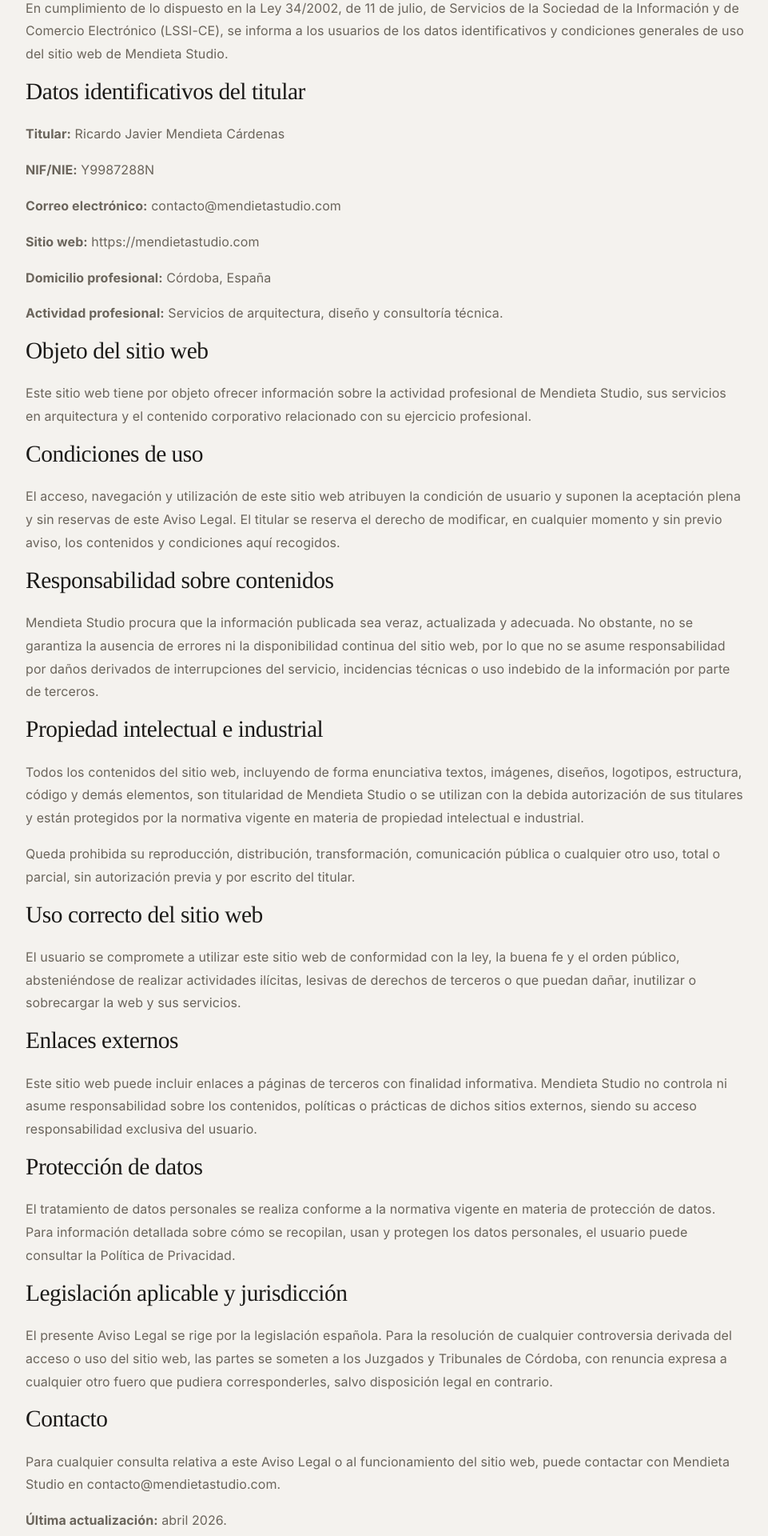
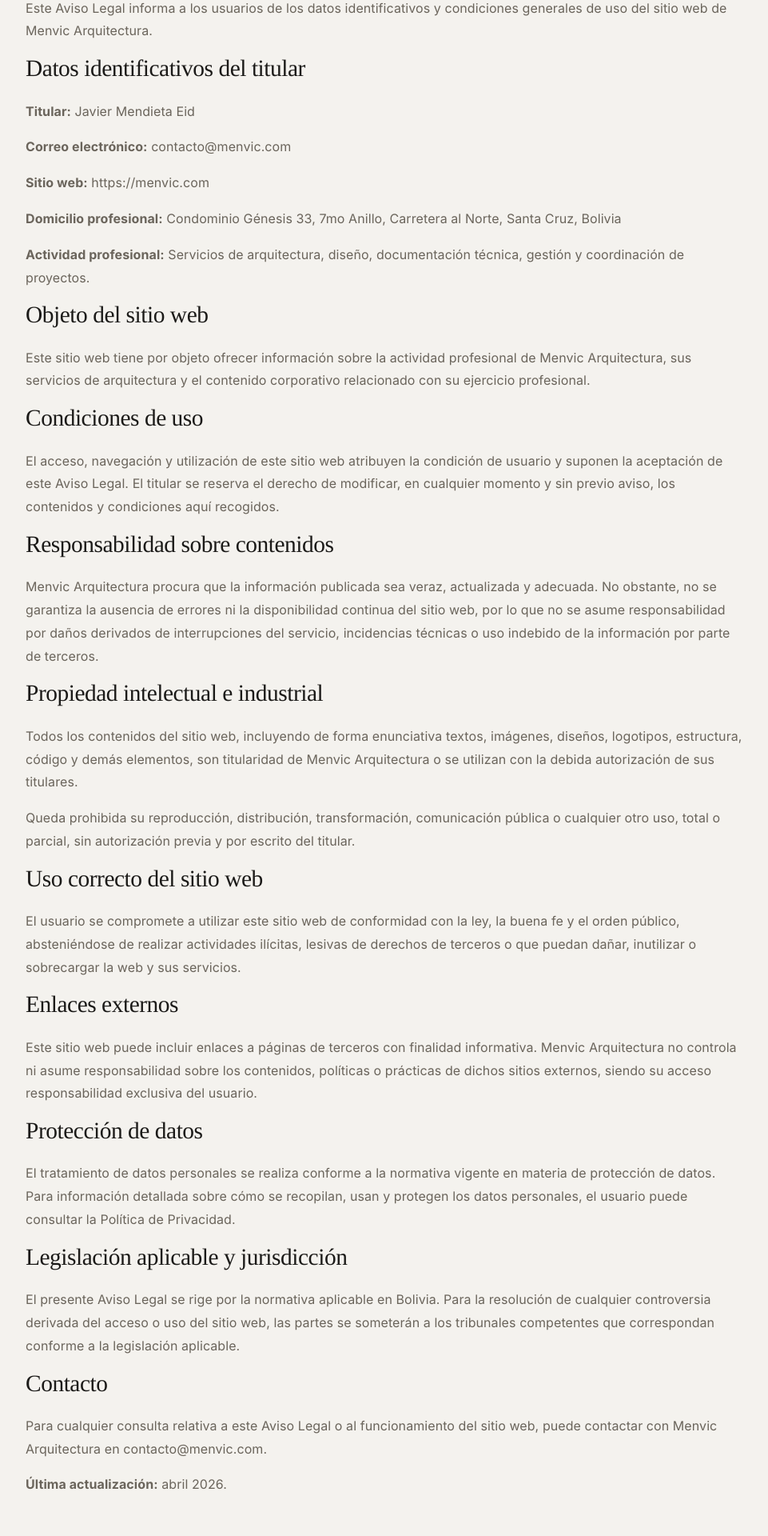
Before and after one commit to richimenvic/menvic-site, a React (Vite) app: page /aviso-legal in a window 1280 px wide. Shown: the part 420-2340 px from the top of the page at 80% size, without its empty margins (158-1119 px from the left). Built offline with nearby package versions, Linux system fonts and the light colour scheme.

Commit message:
Correct legal notice owner and Menvic details

```diff
--- a/src/pages/LegalNotice.jsx
+++ b/src/pages/LegalNotice.jsx
@@ -7,105 +7,82 @@
         <div className="box">
           <section>
             <p>
-              En cumplimiento de lo dispuesto en la Ley 34/2002, de 11 de julio, de Servicios de la Sociedad de la
-              Información y de Comercio Electrónico (LSSI-CE), se informa a los usuarios de los datos identificativos y
-              condiciones generales de uso del sitio web de Mendieta Studio.
+              Este Aviso Legal informa a los usuarios de los datos identificativos y condiciones generales de uso del sitio web de Menvic Arquitectura.
             </p>
           </section>
 
           <section>
             <h2>Datos identificativos del titular</h2>
-            <p><strong>Titular:</strong> Ricardo Javier Mendieta Cárdenas</p>
-            <p><strong>NIF/NIE:</strong> Y9987288N</p>
-            <p><strong>Correo electrónico:</strong> <a href="mailto:contacto@mendietastudio.com">contacto@mendietastudio.com</a></p>
-            <p><strong>Sitio web:</strong> <a href="https://mendietastudio.com" target="_blank" rel="noopener noreferrer">https://mendietastudio.com</a></p>
-            <p><strong>Domicilio profesional:</strong> Córdoba, España</p>
-            <p><strong>Actividad profesional:</strong> Servicios de arquitectura, diseño y consultoría técnica.</p>
+            <p><strong>Titular:</strong> Javier Mendieta Eid</p>
+            <p><strong>Correo electrónico:</strong> <a href="mailto:contacto@menvic.com">contacto@menvic.com</a></p>
+            <p><strong>Sitio web:</strong> <a href="https://menvic.com" target="_blank" rel="noopener noreferrer">https://menvic.com</a></p>
+            <p><strong>Domicilio profesional:</strong> Condominio Génesis 33, 7mo Anillo, Carretera al Norte, Santa Cruz, Bolivia</p>
+            <p><strong>Actividad profesional:</strong> Servicios de arquitectura, diseño, documentación técnica, gestión y coordinación de proyectos.</p>
           </section>
 
           <section>
             <h2>Objeto del sitio web</h2>
             <p>
-              Este sitio web tiene por objeto ofrecer información sobre la actividad profesional de Mendieta Studio, sus
-              servicios en arquitectura y el contenido corporativo relacionado con su ejercicio profesional.
+              Este sitio web tiene por objeto ofrecer información sobre la actividad profesional de Menvic Arquitectura, sus servicios de arquitectura y el contenido corporativo relacionado con su ejercicio profesional.
             </p>
           </section>
 
           <section>
             <h2>Condiciones de uso</h2>
             <p>
-              El acceso, navegación y utilización de este sitio web atribuyen la condición de usuario y suponen la
-              aceptación plena y sin reservas de este Aviso Legal. El titular se reserva el derecho de modificar, en
-              cualquier momento y sin previo aviso, los contenidos y condiciones aquí recogidos.
+              El acceso, navegación y utilización de este sitio web atribuyen la condición de usuario y suponen la aceptación de este Aviso Legal. El titular se reserva el derecho de modificar, en cualquier momento y sin previo aviso, los contenidos y condiciones aquí recogidos.
             </p>
           </section>
 
           <section>
             <h2>Responsabilidad sobre contenidos</h2>
             <p>
-              Mendieta Studio procura que la información publicada sea veraz, actualizada y adecuada. No obstante, no se
-              garantiza la ausencia de errores ni la disponibilidad continua del sitio web, por lo que no se asume
-              responsabilidad por daños derivados de interrupciones del servicio, incidencias técnicas o uso indebido de
-              la información por parte de terceros.
+              Menvic Arquitectura procura que la información publicada sea veraz, actualizada y adecuada. No obstante, no se garantiza la ausencia de errores ni la disponibilidad continua del sitio web, por lo que no se asume responsabilidad por daños derivados de interrupciones del servicio, incidencias técnicas o uso indebido de la información por parte de terceros.
             </p>
           </section>
 
           <section>
             <h2>Propiedad intelectual e industrial</h2>
             <p>
-              Todos los contenidos del sitio web, incluyendo de forma enunciativa textos, imágenes, diseños, logotipos,
-              estructura, código y demás elementos, son titularidad de Mendieta Studio o se utilizan con la debida
-              autorización de sus titulares y están protegidos por la normativa vigente en materia de propiedad
-              intelectual e industrial.
+              Todos los contenidos del sitio web, incluyendo de forma enunciativa textos, imágenes, diseños, logotipos, estructura, código y demás elementos, son titularidad de Menvic Arquitectura o se utilizan con la debida autorización de sus titulares.
             </p>
             <p>
-              Queda prohibida su reproducción, distribución, transformación, comunicación pública o cualquier otro uso,
-              total o parcial, sin autorización previa y por escrito del titular.
+              Queda prohibida su reproducción, distribución, transformación, comunicación pública o cualquier otro uso, total o parcial, sin autorización previa y por escrito del titular.
             </p>
           </section>
 
           <section>
             <h2>Uso correcto del sitio web</h2>
             <p>
-              El usuario se compromete a utilizar este sitio web de conformidad con la ley, la buena fe y el orden
-              público, absteniéndose de realizar actividades ilícitas, lesivas de derechos de terceros o que puedan
-              dañar, inutilizar o sobrecargar la web y sus servicios.
+              El usuario se compromete a utilizar este sitio web de conformidad con la ley, la buena fe y el orden público, absteniéndose de realizar actividades ilícitas, lesivas de derechos de terceros o que puedan dañar, inutilizar o sobrecargar la web y sus servicios.
             </p>
           </section>
 
           <section>
             <h2>Enlaces externos</h2>
             <p>
-              Este sitio web puede incluir enlaces a páginas de terceros con finalidad informativa. Mendieta Studio no
-              controla ni asume responsabilidad sobre los contenidos, políticas o prácticas de dichos sitios externos,
-              siendo su acceso responsabilidad exclusiva del usuario.
+              Este sitio web puede incluir enlaces a páginas de terceros con finalidad informativa. Menvic Arquitectura no controla ni asume responsabilidad sobre los contenidos, políticas o prácticas de dichos sitios externos, siendo su acceso responsabilidad exclusiva del usuario.
             </p>
           </section>
 
           <section>
             <h2>Protección de datos</h2>
             <p>
-              El tratamiento de datos personales se realiza conforme a la normativa vigente en materia de protección de
-              datos. Para información detallada sobre cómo se recopilan, usan y protegen los datos personales, el usuario
-              puede consultar la <a href="/politica-privacidad">Política de Privacidad</a>.
+              El tratamiento de datos personales se realiza conforme a la normativa vigente en materia de protección de datos. Para información detallada sobre cómo se recopilan, usan y protegen los datos personales, el usuario puede consultar la <a href="/politica-privacidad">Política de Privacidad</a>.
             </p>
           </section>
 
           <section>
             <h2>Legislación aplicable y jurisdicción</h2>
             <p>
-              El presente Aviso Legal se rige por la legislación española. Para la resolución de cualquier controversia
-              derivada del acceso o uso del sitio web, las partes se someten a los Juzgados y Tribunales de Córdoba,
-              con renuncia expresa a cualquier otro fuero que pudiera corresponderles, salvo disposición legal en
-              contrario.
+              El presente Aviso Legal se rige por la normativa aplicable en Bolivia. Para la resolución de cualquier controversia derivada del acceso o uso del sitio web, las partes se someterán a los tribunales competentes que correspondan conforme a la legislación aplicable.
             </p>
           </section>
 
           <section>
             <h2>Contacto</h2>
             <p>
-              Para cualquier consulta relativa a este Aviso Legal o al funcionamiento del sitio web, puede contactar con
-              Mendieta Studio en <a href="mailto:contacto@mendietastudio.com">contacto@mendietastudio.com</a>.
+              Para cualquier consulta relativa a este Aviso Legal o al funcionamiento del sitio web, puede contactar con Menvic Arquitectura en <a href="mailto:contacto@menvic.com">contacto@menvic.com</a>.
             </p>
           </section>
 
```
